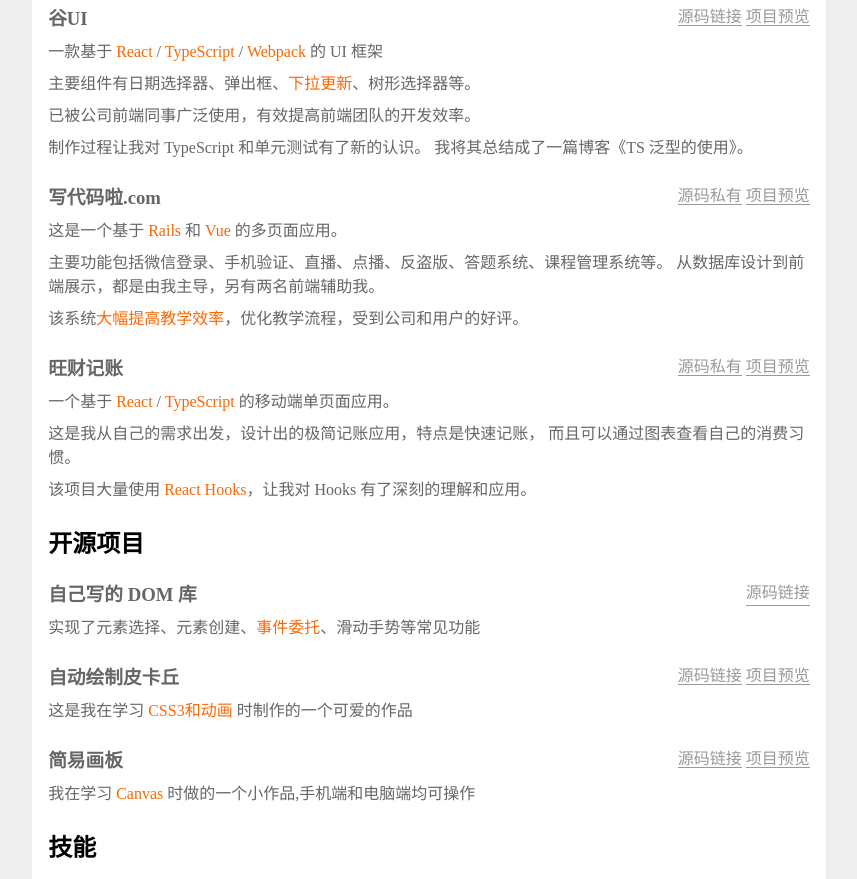
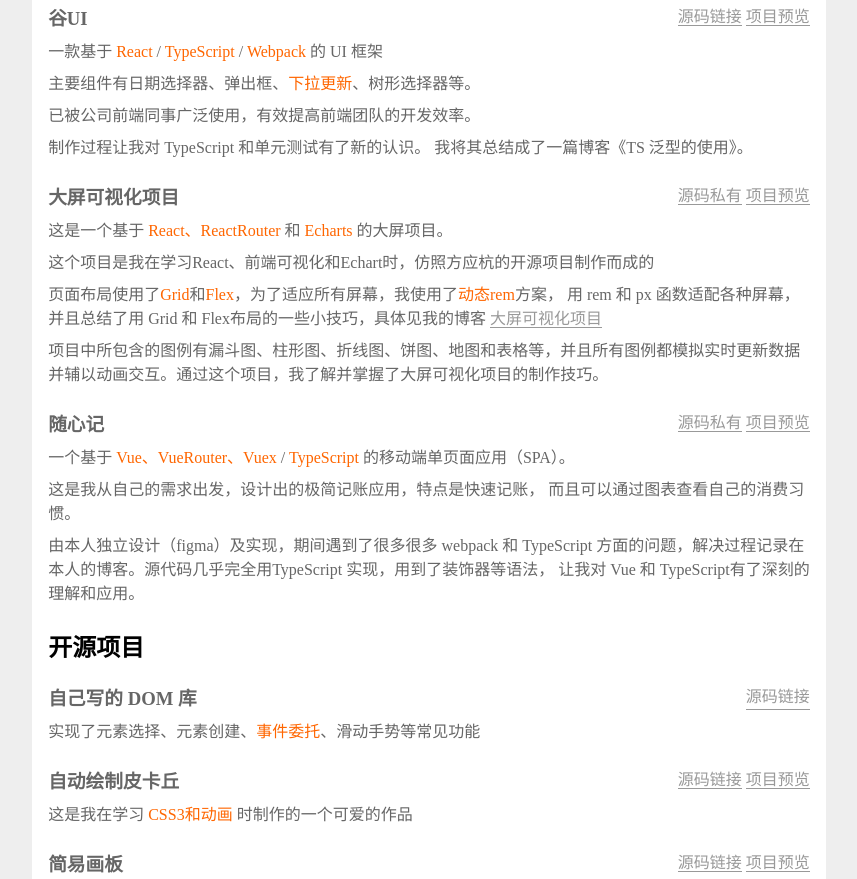
Before and after one commit to EvelynWXY/cv-03, a plain HTML site: page dist/index.html in a window 1280 px wide. Shown: the part 830-1709 px from the top of the page, without its empty margins (211-1068 px from the left). Drawn offline with nearby package versions, Linux system fonts and the light colour scheme; a script that the page names is missing.

Commit message:
更新 随心记 记账项目

```diff
--- a/dist/index.html
+++ b/dist/index.html
@@ -269,7 +269,7 @@
             <header>
               <h3>信义节能玻璃（芜湖）有限公司</h3>
               <h4>实施工程师</h4>
-              <span> <time>2019年4月</time>~<time>2021年4月</time> </span>
+              <span> <time>2019年4月</time>~<time>2021年8月</time> </span>
             </header>
             <ul>
               <li>
@@ -325,35 +325,38 @@
           </li>
           <li>
             <header>
-              <h3>写代码啦.com</h3>
+              <h3>大屏可视化项目</h3>
               <span>
                 <a href="#">源码私有</a>
                 <a href="#">项目预览</a>
               </span>
             </header>
             <p>
-              这是一个基于 <strong>Rails</strong> 和
-              <strong>Vue</strong> 的多页面应用。
+              这是一个基于 <strong>React、ReactRouter</strong> 和
+              <strong>Echarts</strong> 的大屏项目。
             </p>
             <p>
-              主要功能包括微信登录、手机验证、直播、点播、反盗版、答题系统、课程管理系统等。
-              从数据库设计到前端展示，都是由我主导，另有两名前端辅助我。
+              这个项目是我在学习React、前端可视化和Echart时，仿照方应杭的开源项目制作而成的
             </p>
             <p>
-              该系统<strong>大幅提高教学效率</strong>，优化教学流程，受到公司和用户的好评。
+              页面布局使用了<strong>Grid</strong>和<strong>Flex</strong>，为了适应所有屏幕，我使用了<strong>动态rem</strong>方案，
+              用 rem 和 px 函数适配各种屏幕，并且总结了用 Grid 和 Flex布局的一些小技巧，具体见我的博客
+              <span><a href="https://zhuanlan.zhihu.com/p/536701805">大屏可视化项目</a></span>
             </p>
+            <p>项目中所包含的图例有漏斗图、柱形图、折线图、饼图、地图和表格等，并且所有图例都模拟实时更新数据并辅以动画交互。通过这个项目，我了解并掌握了大屏可视化项目的制作技巧。</p>
           </li>
           <li class="page2">
             <header>
-              <h3>旺财记账</h3>
+              <h3>随心记</h3>
               <span>
-                <a href="#">源码私有</a>
-                <a href="#">项目预览</a>
+                <a href="https://github.com/EvelynWXY/billing-01/
+                ">源码私有</a>
+                <a href="https://evelynwxy.github.io/billing-01-website/">项目预览</a>
               </span>
             </header>
             <p>
-              一个基于 <strong>React</strong> /
-              <strong>TypeScript</strong> 的移动端单页面应用。
+              一个基于 <strong>Vue、VueRouter、Vuex</strong> /
+              <strong>TypeScript</strong> 的移动端单页面应用（SPA）。
             </p>
 
             <p>
@@ -361,8 +364,9 @@
               而且可以通过图表查看自己的消费习惯。
             </p>
             <p>
-              该项目大量使用 <strong>React Hooks</strong>，让我对 Hooks
-              有了深刻的理解和应用。
+              由本人独立设计（figma）及实现，期间遇到了很多很多 webpack 和 TypeScript
+              方面的问题，解决过程记录在本人的博客。源代码几乎完全用TypeScript 实现，用到了装饰器等语法，
+              让我对 Vue 和 TypeScript有了深刻的理解和应用。
             </p>
           </li>
         </ol>
@@ -438,11 +442,11 @@
         <h2>其他链接</h2>
         <ul>
           <li>
-            <a href="https://www.zhihu.com/people/ning-yue-wu-shang">我的博客</a>, 目前已有13篇技术文章
+            <a href="https://www.zhihu.com/people/ning-yue-wu-shang">我的博客</a>, 目前已有20篇技术文章
           </li>
           <li>
             <a href="https://github.com/EvelynWXY">我的GitHub</a> , 过去几个月有
-            112 次提交
+            249 次提交
           </li>
         </ul>
       </section>
```
Also changed, not shown: src/index.html (+20 -16 lines), 1 other file.
